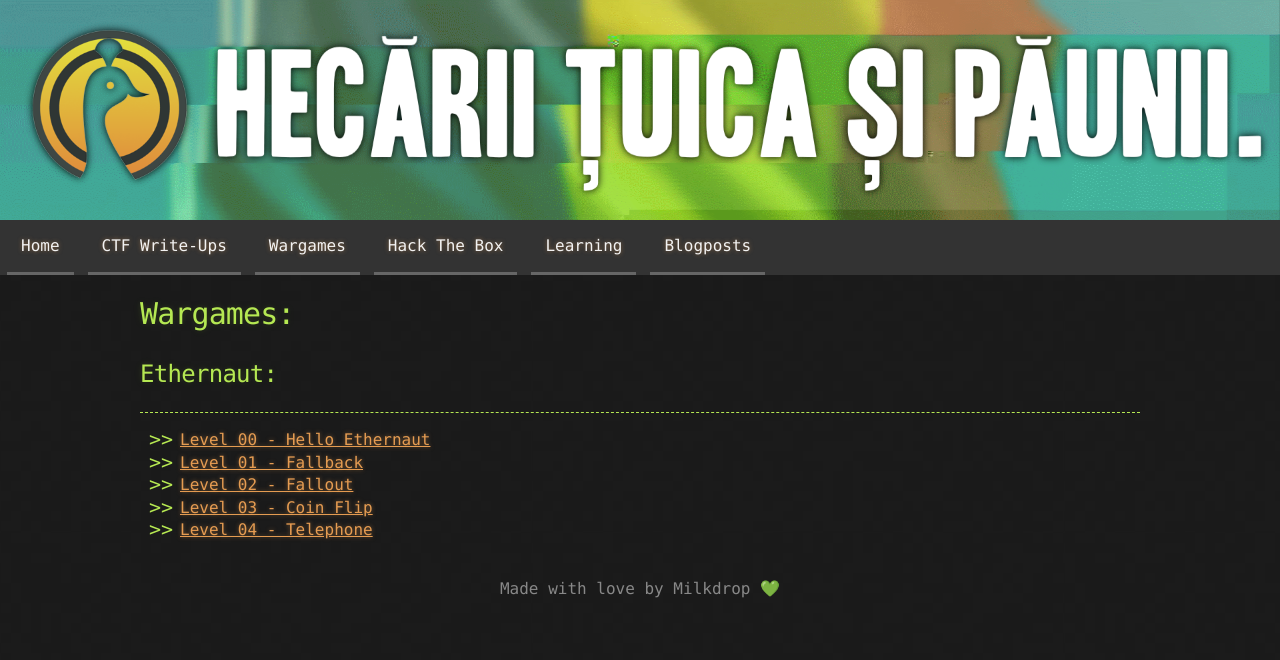
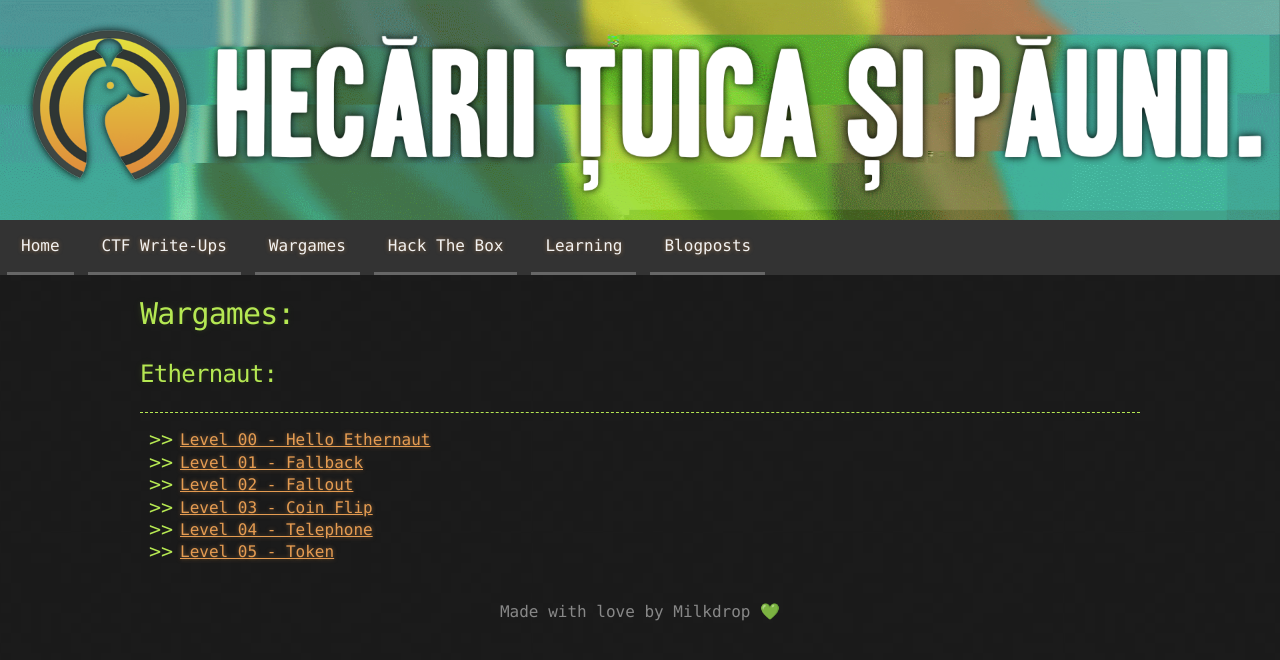
Before and after one commit to HecariiTuicaSiPaunii/Blog, a Jekyll site: the page built from content/wargames/index.md, in a window 1280 px wide. Shown: the top 660 px of the page. Built offline with Jekyll 4.4.1, drawn with Linux system fonts in a browser that asks for light colours; our own code applies the rules of GitHub Pages for plain Markdown files.

Commit message:
Update index.md

```diff
--- a/content/wargames/index.md
+++ b/content/wargames/index.md
@@ -9,3 +9,4 @@
 - [Level 02 - Fallout](./Ethernaut/level02.md)
 - [Level 03 - Coin Flip](./Ethernaut/level03.md)
 - [Level 04 - Telephone](./Ethernaut/level04.md)
+- [Level 05 - Token](./Ethernaut/level05.md)
```
